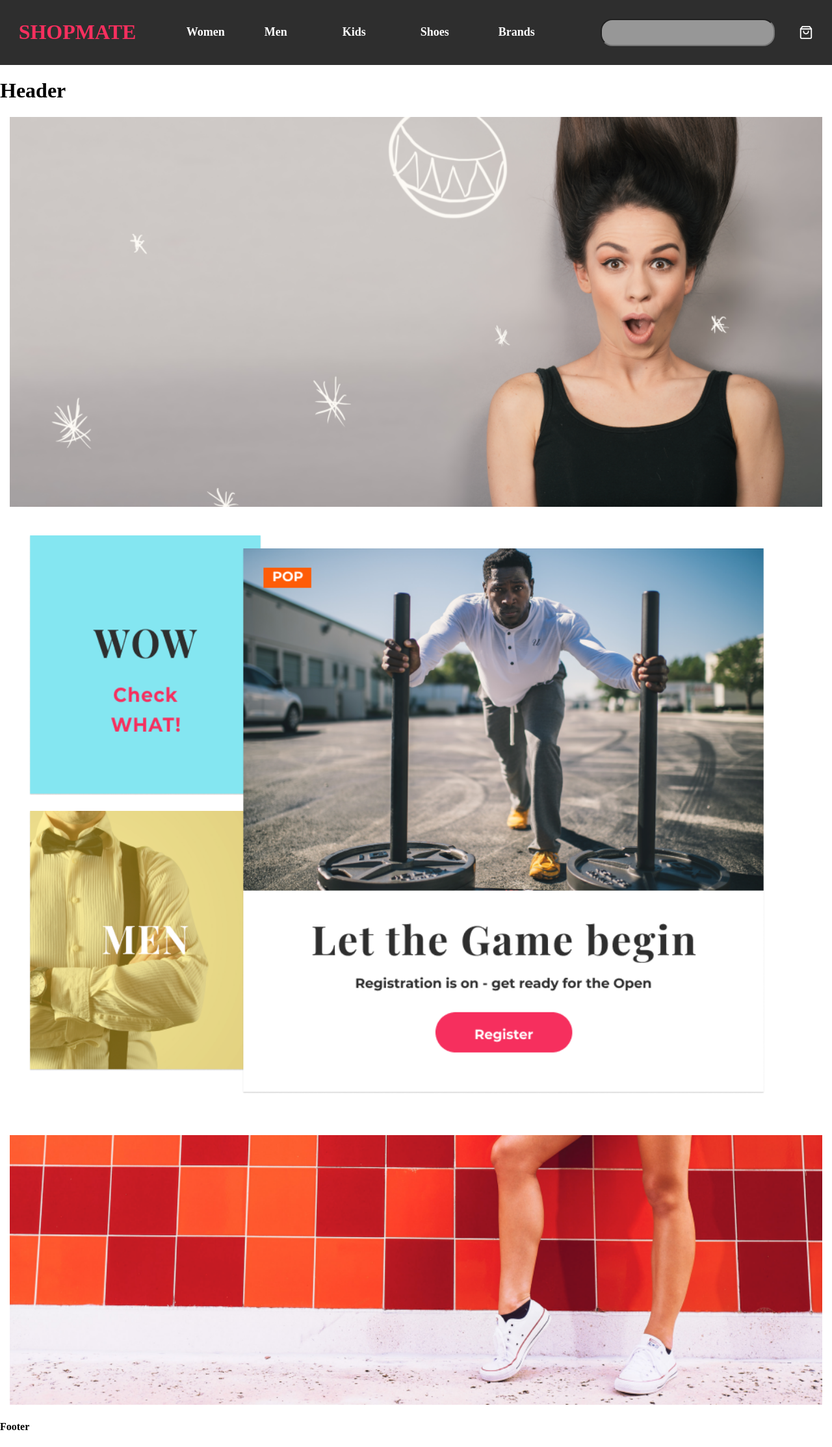
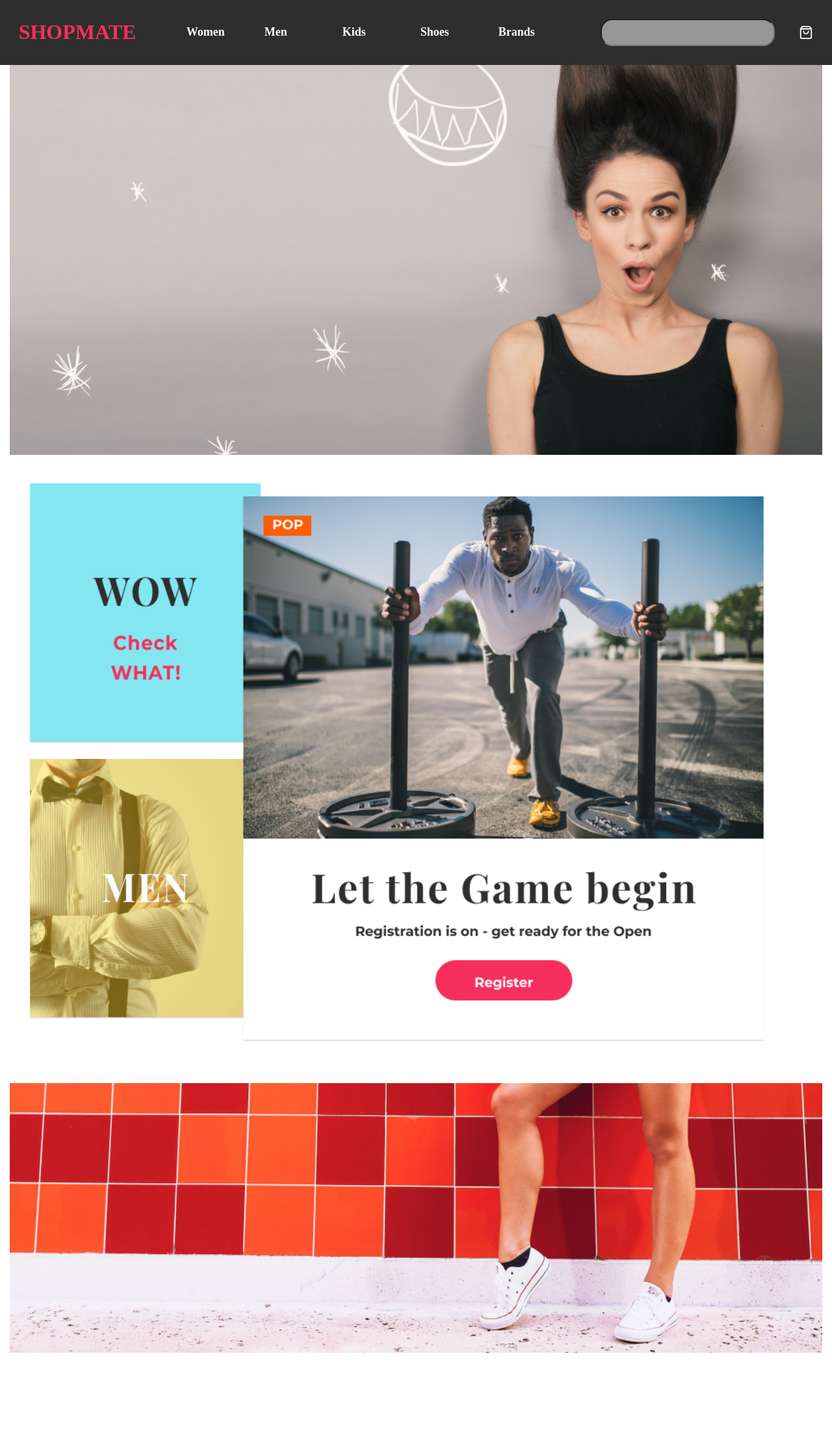
Before and after one commit to cloudsystems22/hackaton-avanade-store, a React (Create React App) app: page / in a window 1280 px wide. Shown: the whole page at 65% size. After the commit the page ends 2086 px from the top, so only its background shows below. Built offline with nearby package versions, Linux system fonts and the light colour scheme.

Commit message:
Correção do Layout

```diff
--- a/src/App.js
+++ b/src/App.js
@@ -1,11 +1,9 @@
-import GlobalStyle from "./Global";
-import Routes from "./routes";
-import Template from "./components/Template"
+import GlobalStyle from './Global';
+import Routes from './routes';
 
 function App() {
   return (
     <>
-      <Template />
       <Routes />
       <GlobalStyle />
     </>
--- a/src/pages/Home/index.js
+++ b/src/pages/Home/index.js
@@ -1,4 +1,3 @@
-
 import { Container, Row, Column } from './style';
 import hero_page_01 from '../../assets/images/hero_page_01.png';
 import hero_page_02 from '../../assets/images/hero_page_02_full.png';
@@ -6,35 +5,46 @@ import hero_page_03 from '../../assets/images/hero_page_03.png';
 import hero_side_01 from '../../assets/images/hero_side_01.png';
 import hero_side_02 from '../../assets/images/hero_side_02.png';
 
-function Home(){
-    return(
-       <>
-        <h1>Header</h1>
+import Template from '../../components/Template';
+
+function Home() {
+  return (
+    <Template>
       <Container>
         <Row>
-
           <Column grid='12'>
-                        <img src={hero_page_01} style={{width:'100%'}}alt="Hero page"/>
+            <img src={hero_page_01} style={{ width: '100%' }} alt='Hero page' />
           </Column>
         </Row>
-                <Row style={{flexDirection:'row', padding: '30px'}}>
-                    <Column grid='3'  >
-                       <img src={hero_side_01} style={{width:'120%',height:'400px' ,padding: '10px 0'}} alt="Hero page"/>
-                       <img src={hero_side_02} style={{width:'120%' ,height:'400px' ,padding: '10px 0'}}  alt="Hero page"/>
+        <Row style={{ flexDirection: 'row', padding: '30px' }}>
+          <Column grid='3'>
+            <img
+              src={hero_side_01}
+              style={{ width: '120%', height: '400px', padding: '10px 0' }}
+              alt='Hero page'
+            />
+            <img
+              src={hero_side_02}
+              style={{ width: '120%', height: '400px', padding: '10px 0' }}
+              alt='Hero page'
+            />
           </Column>
 
           <Column grid='9'>
-                       <img src={hero_page_02} style={{width:'90%', height: '75%', padding: '30px'}} alt="Hero page"/>
+            <img
+              src={hero_page_02}
+              style={{ width: '90%', height: '75%', padding: '30px' }}
+              alt='Hero page'
+            />
           </Column>
         </Row>
 
         <Column grid='12'>
-                       <img src={hero_page_03 } style={{width:'100%'}} alt="Hero page"/>
+          <img src={hero_page_03} style={{ width: '100%' }} alt='Hero page' />
         </Column>
       </Container>
-        <h4>Footer</h4>
-       </>
-    )
+    </Template>
+  );
 }
 
-export default Home
+export default Home;
--- a/src/pages/Products/index.js
+++ b/src/pages/Products/index.js
@@ -1,12 +1,15 @@
-import Card from '../../components/Card'
-import Filtro from '../../components/FiltroProdutos'
-function Products(){
-    return(
-       <>
-        <Card />
-        <Filtro />
-       </>
-    )
+import Card from '../../components/Card';
+import Filtro from '../../components/FiltroProdutos';
+
+import Template from '../../components/Template';
+
+function Products() {
+  return (
+    <Template>
+      <Card />
+      <Filtro />
+    </Template>
+  );
 }
 
-export default Products
+export default Products;
```
Lines whose indentation alone changed are shown as unchanged.
